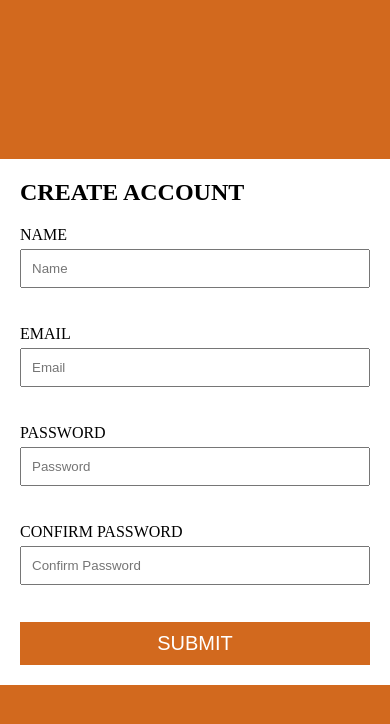
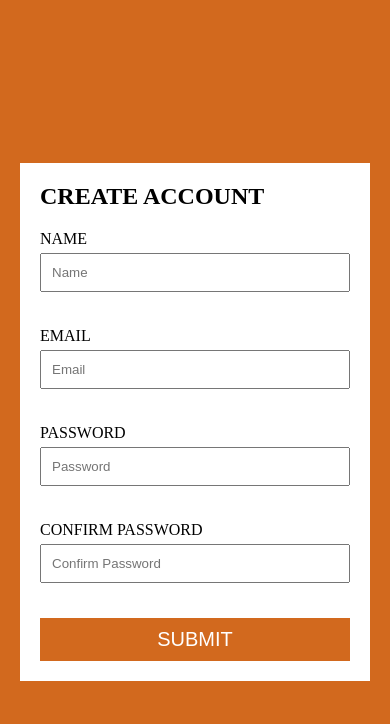
Before and after one commit to MirosBL45/login-validation, a plain HTML site: page index.html in a window 390 px wide. Drawn offline with Linux system fonts and the light colour scheme.

Commit message:
Changed mediaQ

```diff
--- a/index.html
+++ b/index.html
@@ -6,6 +6,7 @@
     <meta name="viewport" content="width=device-width, initial-scale=1.0">
     <title>Login big</title>
     <link rel="stylesheet" href="css/style.css">
+    <link rel="shortcut icon" href="images/JMlogo.png" type="image/x-icon">
     <link rel="stylesheet" href="https://cdnjs.cloudflare.com/ajax/libs/font-awesome/6.1.1/css/all.min.css" integrity="sha512-KfkfwYDsLkIlwQp6LFnl8zNdLGxu9YAA1QvwINks4PhcElQSvqcyVLLD9aMhXd13uQjoXtEKNosOWaZqXgel0g==" crossorigin="anonymous" referrerpolicy="no-referrer" />
 </head>
 <body>
--- a/scss/style.scss
+++ b/scss/style.scss
@@ -98,3 +98,18 @@ body {
         border-radius: 7px;
     }
 }
+
+@media (max-width: 410px) {
+    #create-account-form {
+        width: 350px;
+    }
+
+    .input-group {
+        margin: 20px 0;
+        position: relative;
+
+        p {
+            font-size: 12px !important;
+        }
+    }
+}
```
Also changed, not shown: css/style.css, images/JMlogo.png (added).
